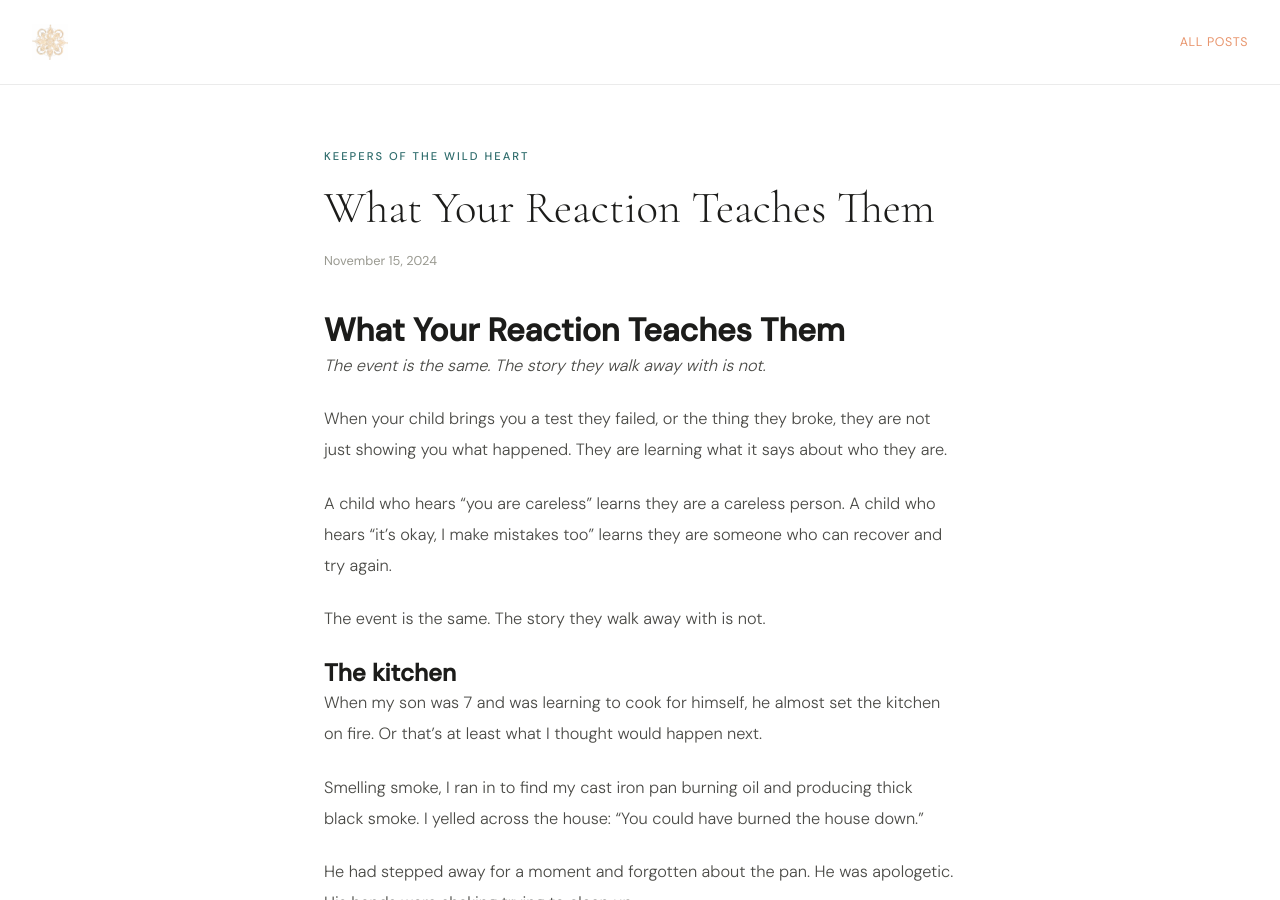
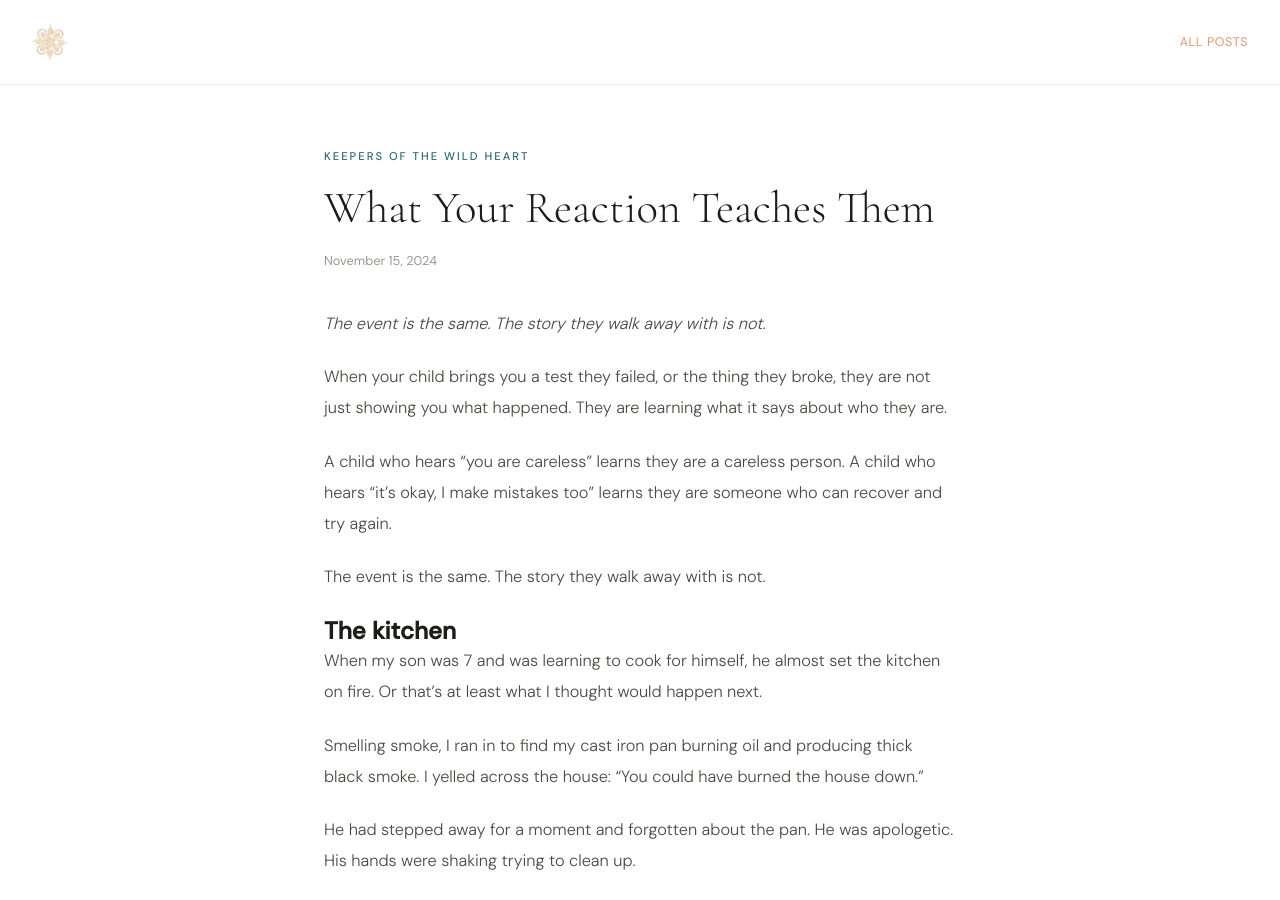
Before and after one commit to Blubell26/giuliapacciotti.com, a Jekyll site: the page built from _posts/2024-11-15-what-your-reaction-teaches.md, in a window 1280 px wide and 900 px high. Built offline with Jekyll 4.4.1, drawn with Linux system fonts in a browser that asks for light colours; comment, search, counter and statistics services are not loaded.

Commit message:
Update 2024-11-15-what-your-reaction-teaches.md

```diff
--- a/_posts/2024-11-15-what-your-reaction-teaches.md
+++ b/_posts/2024-11-15-what-your-reaction-teaches.md
@@ -6,8 +6,6 @@ date: 2024-11-15
 image:
 thumb:
 ---
-
-# What Your Reaction Teaches Them
 
 *The event is the same. The story they walk away with is not.*
 
```
